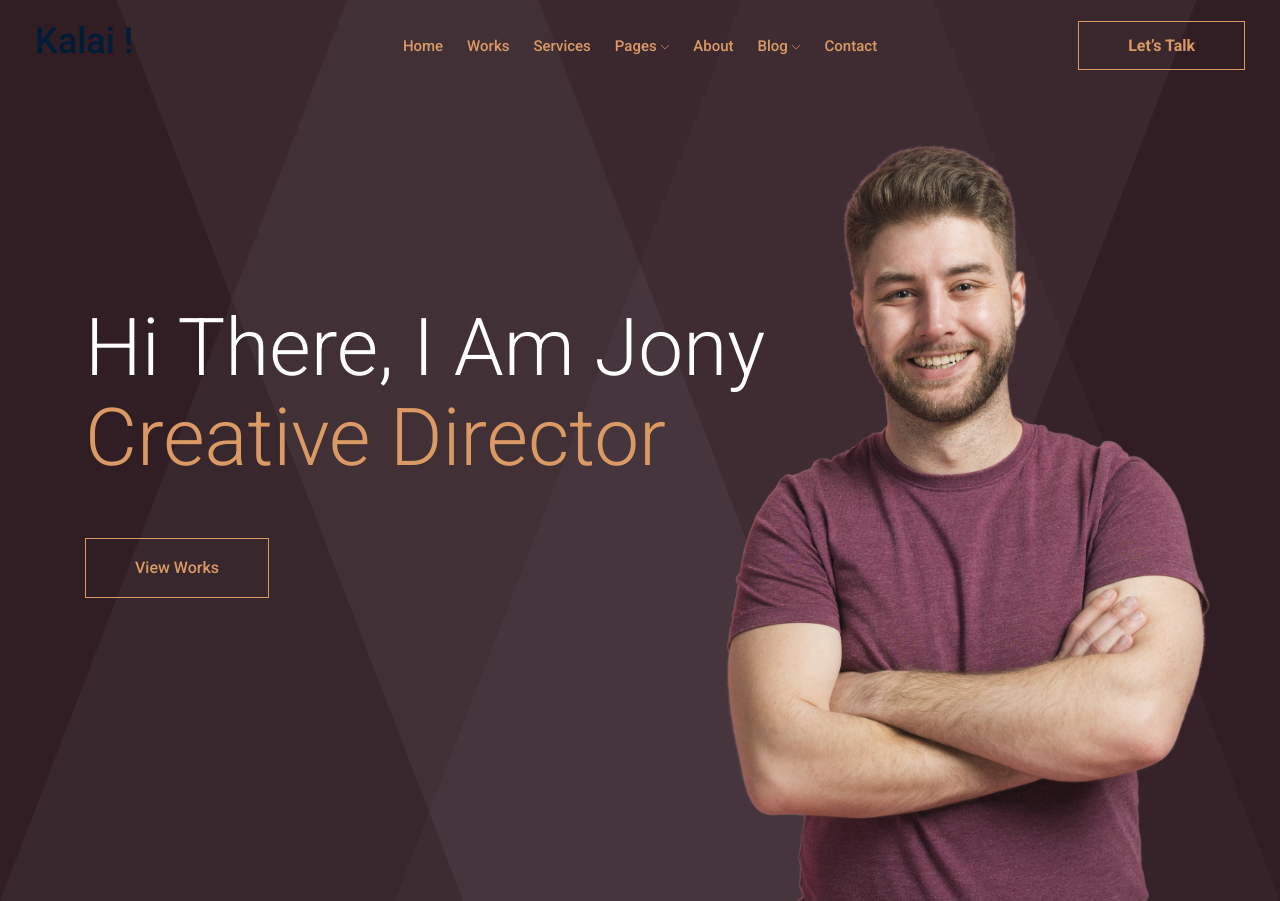
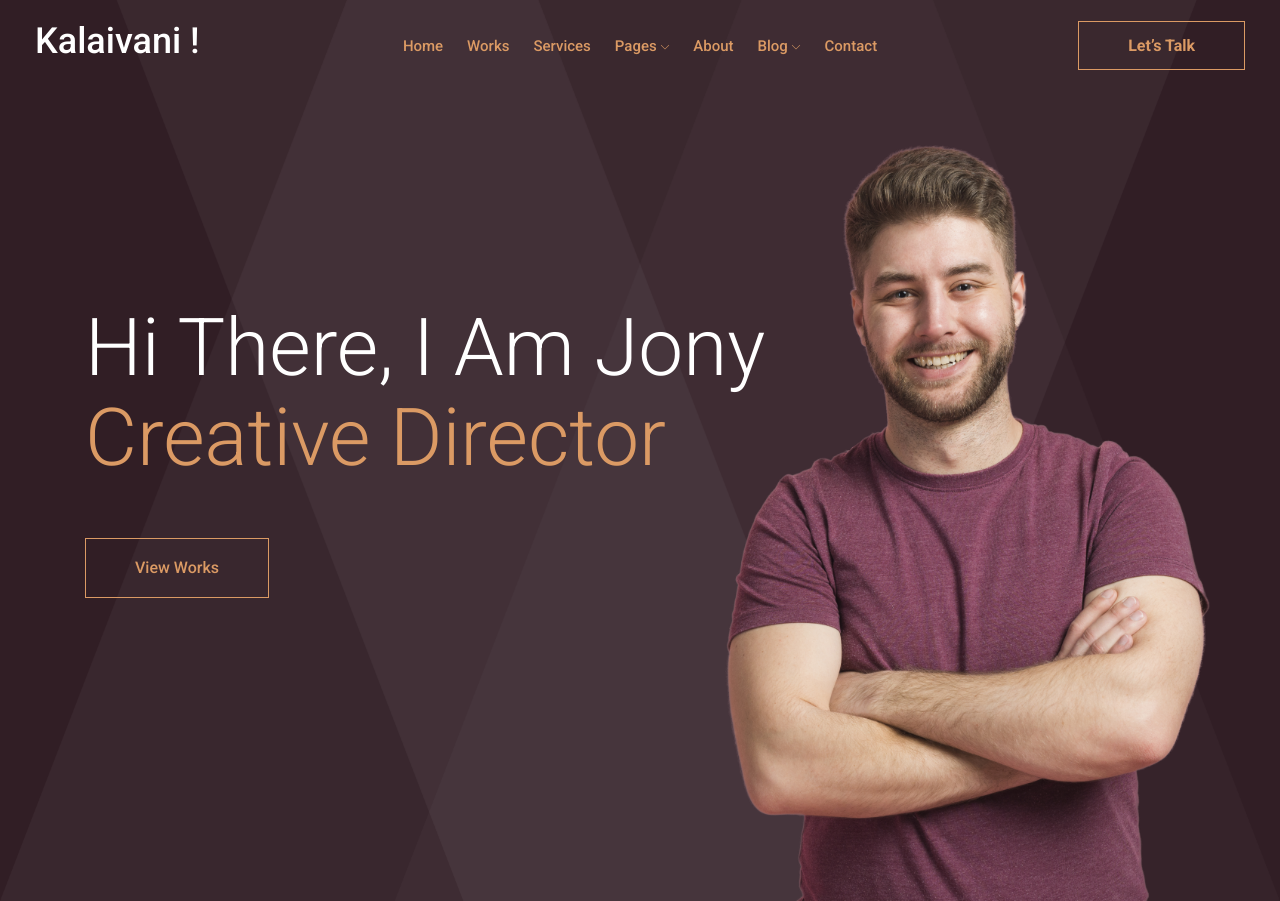
Before and after one commit to kalai52/kalai52.github.io, a plain HTML site: page index.html in a window 1280 px wide. Shown: the top 901 px of the page. Drawn offline with nearby package versions, Linux system fonts and the light colour scheme.

Commit message:
name change

```diff
--- a/index.html
+++ b/index.html
@@ -45,7 +45,7 @@
                                 <div class="logo">
                                     <a href="index.html">
                                         <!-- <img src="img/logo.png" alt=""> -->
-                                         <h1>Kalai !</h1>
+                                         <h1 style="color: white;">Kalaivani !</h1>
                                     </a>
                                 </div>
                             </div>
```
